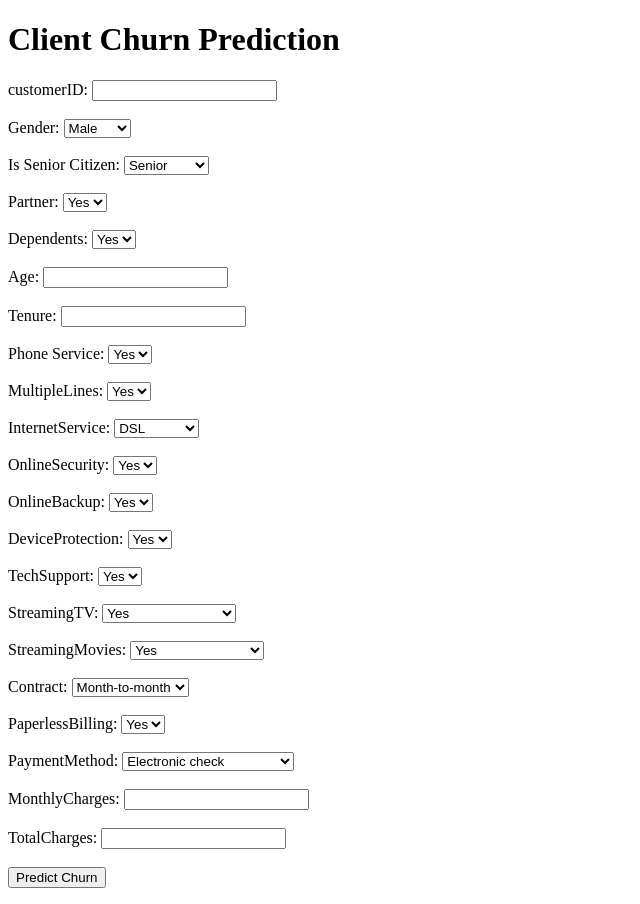
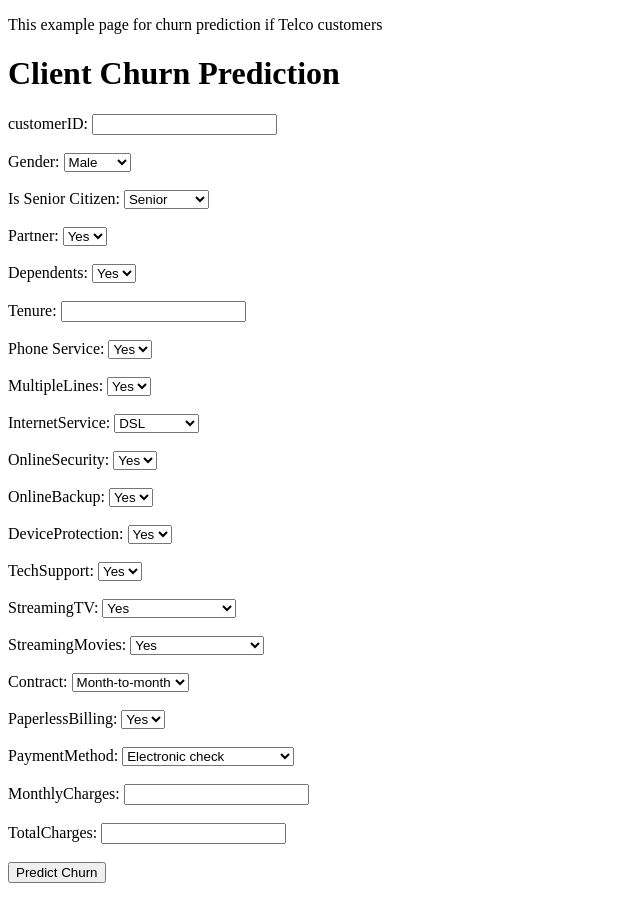
Before and after one commit to kkruglik/mlops-zoomcamp-project, a FastAPI app: page / in a window 1280 px wide. Shown: the whole page, without its empty margins (0-640 px from the left). After the commit the page ends 883 px from the top, so only its background shows below. Run offline with FastAPI, Linux system fonts and the light colour scheme; parts of the project's set-up code (start-up, migrations or seed data) failed here and were passed over.

Commit message:
fix some bugs

```diff
--- a/templates/client_churn.html
+++ b/templates/client_churn.html
@@ -2,6 +2,7 @@
 <html>
 <head>
     <title>Client Churn Prediction</title>
+    <p>This example page for churn prediction if Telco customers</p>
 </head>
 <body>
     <h1>Client Churn Prediction</h1>
@@ -32,9 +33,6 @@
             <option value="Yes">Yes</option>
             <option value="No">No</option>
         </select><br><br>
-
-        <label for="age">Age:</label>
-        <input type="number" id="age" name="age" required><br><br>
 
         <label for="tenure">Tenure:</label>
         <input type="number" id="tenure" name="tenure" step="1" required><br><br>
```
